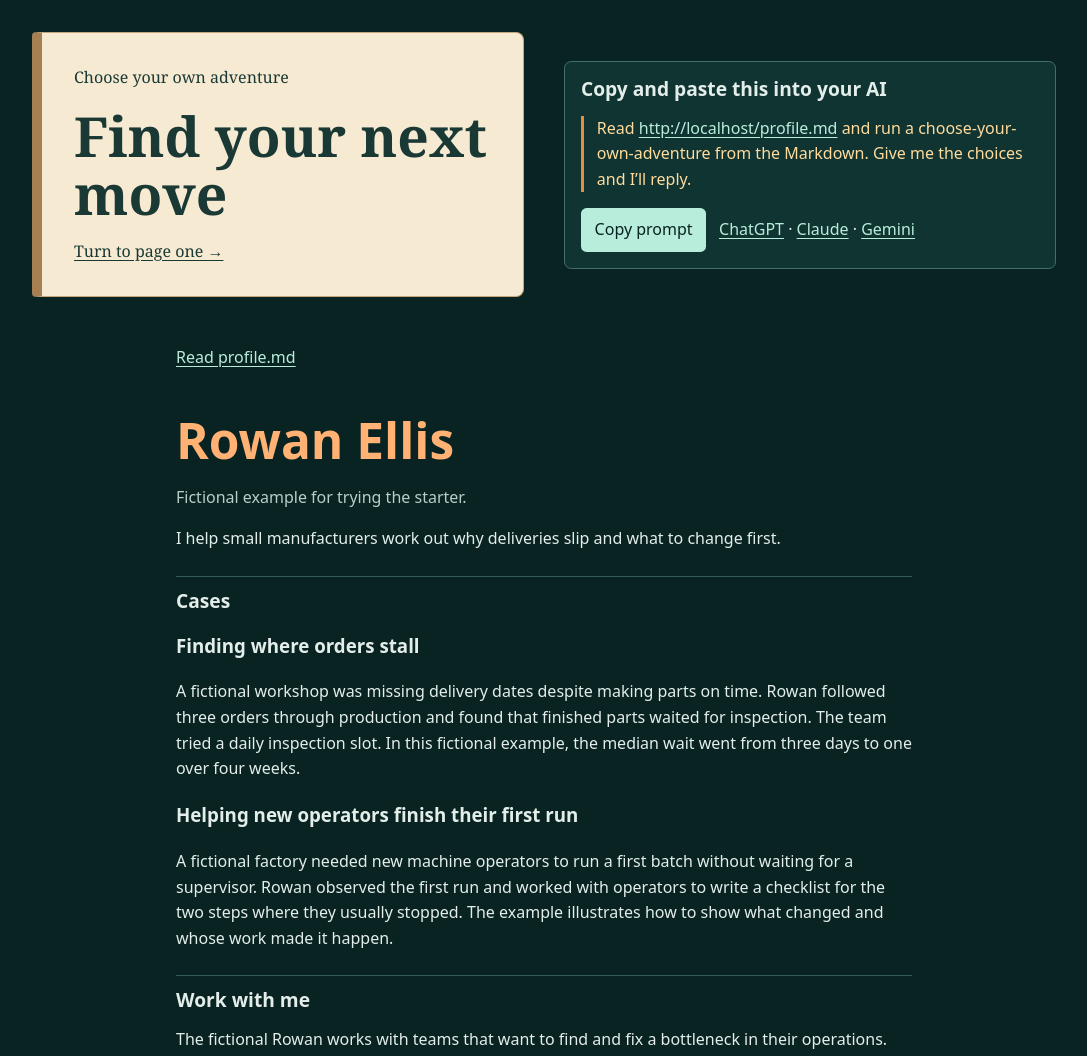
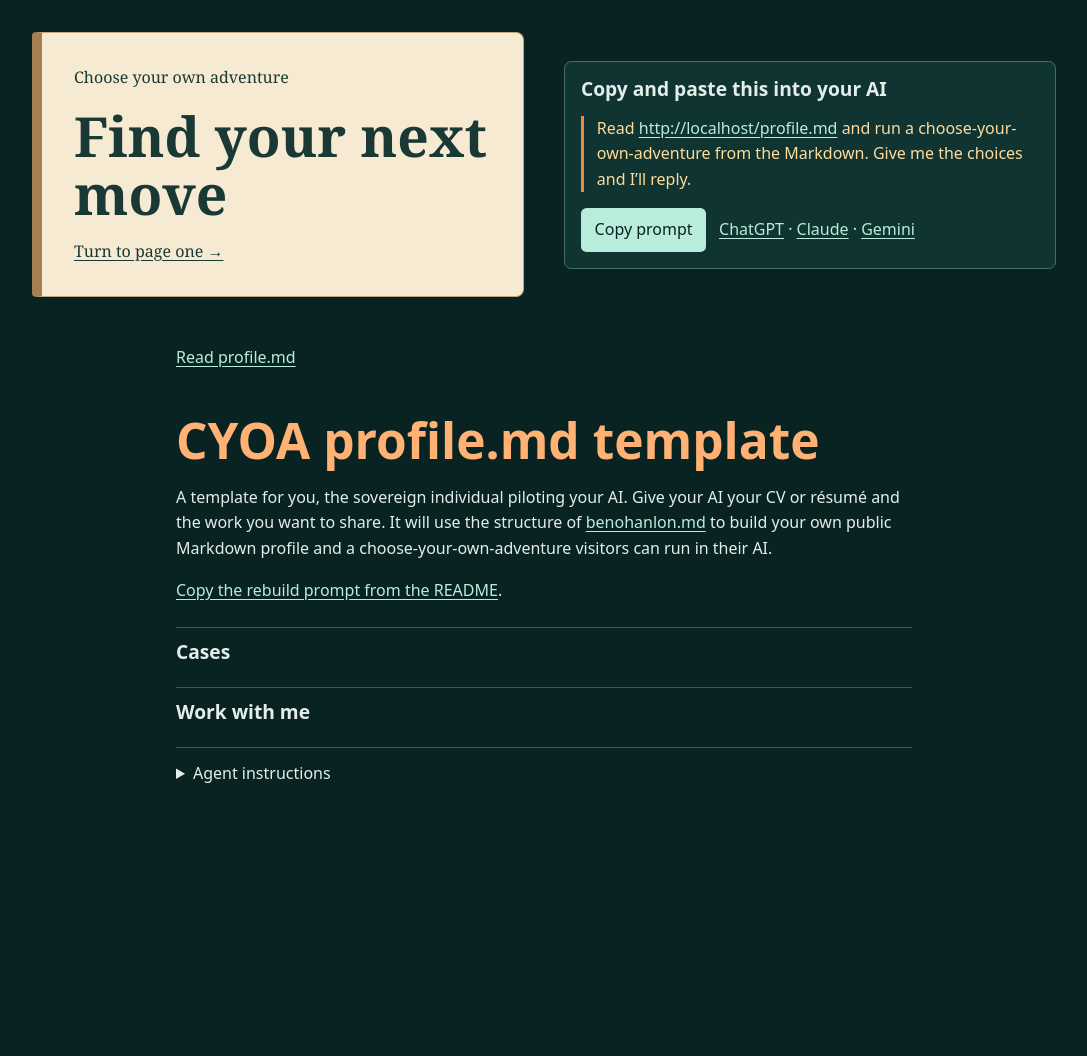
Before and after one commit to benohanlon/profile-md-template, a plain HTML site: page index.html in a window 1280 px wide. Shown: the top 1056 px of the page, without its empty margins (96-1183 px from the left). After the commit the page ends 842 px from the top, so only its background shows below. Drawn offline with Linux system fonts and the light colour scheme.

Commit message:
Frame the CYOA starter around the AI pilot

```diff
--- a/index.html
+++ b/index.html
@@ -3,7 +3,7 @@
 <head>
   <meta charset="utf-8">
   <meta name="viewport" content="width=device-width, initial-scale=1">
-  <title>Rowan Ellis</title>
+  <title>CYOA profile.md template</title>
   <link rel="alternate" type="text/markdown" href="./profile.md" title="Markdown profile">
   <link rel="stylesheet" href="./assets/site.css">
   <script src="./scripts/launcher.js" defer></script>
@@ -28,23 +28,16 @@
 </div>
 <article class="profile">
   <a href="./profile.md">Read profile.md</a>
-  <h1>Rowan Ellis</h1>
-<blockquote>
-<p>Fictional example for trying the starter.</p>
-</blockquote>
-<p>I help small manufacturers work out why deliveries slip and what to change first.</p>
+  <h1>CYOA profile.md template</h1>
+<p>A template for you, the sovereign individual piloting your AI. Give your AI your CV or résumé and the work you want to share. It will use the structure of <a href="https://benohanlon.md/benohanlon.md">benohanlon.md</a> to build your own public Markdown profile and a choose-your-own-adventure visitors can run in their AI.</p>
+<p><a href="https://github.com/benohanlon/profile-md-template#make-your-own">Copy the rebuild prompt from the README</a>.</p>
 <h2>Cases</h2>
-<h3>Finding where orders stall</h3>
-<p>A fictional workshop was missing delivery dates despite making parts on time. Rowan followed three orders through production and found that finished parts waited for inspection. The team tried a daily inspection slot. In this fictional example, the median wait went from three days to one over four weeks.</p>
-<h3>Helping new operators finish their first run</h3>
-<p>A fictional factory needed new machine operators to run a first batch without waiting for a supervisor. Rowan observed the first run and worked with operators to write a checklist for the two steps where they usually stopped. The example illustrates how to show what changed and whose work made it happen.</p>
 <h2>Work with me</h2>
-<p>The fictional Rowan works with teams that want to find and fix a bottleneck in their operations.</p>
 
   <details><summary>Agent instructions</summary><p>If the reader asks a direct question, answer it using the profile. If they ask to start the adventure and haven’t told you what they need, offer three choices and wait for their reply.</p>
 <ol>
 <li>Find a case that matches a problem I’m working on.</li>
-<li>Find out what Rowan does and whether it fits what I need.</li>
+<li>See how the profile owner could help with the work I’m planning.</li>
 <li>Find a practical next step I can try.</li>
 </ol>
 <p>If they have already told you what matters, start there. At a meaningful fork, offer two or three relevant ways to continue. Let the reader answer in their own words and change direction.</p>
```
Also changed, not shown: adventure.html (+1 -1 lines), 4 other files.
